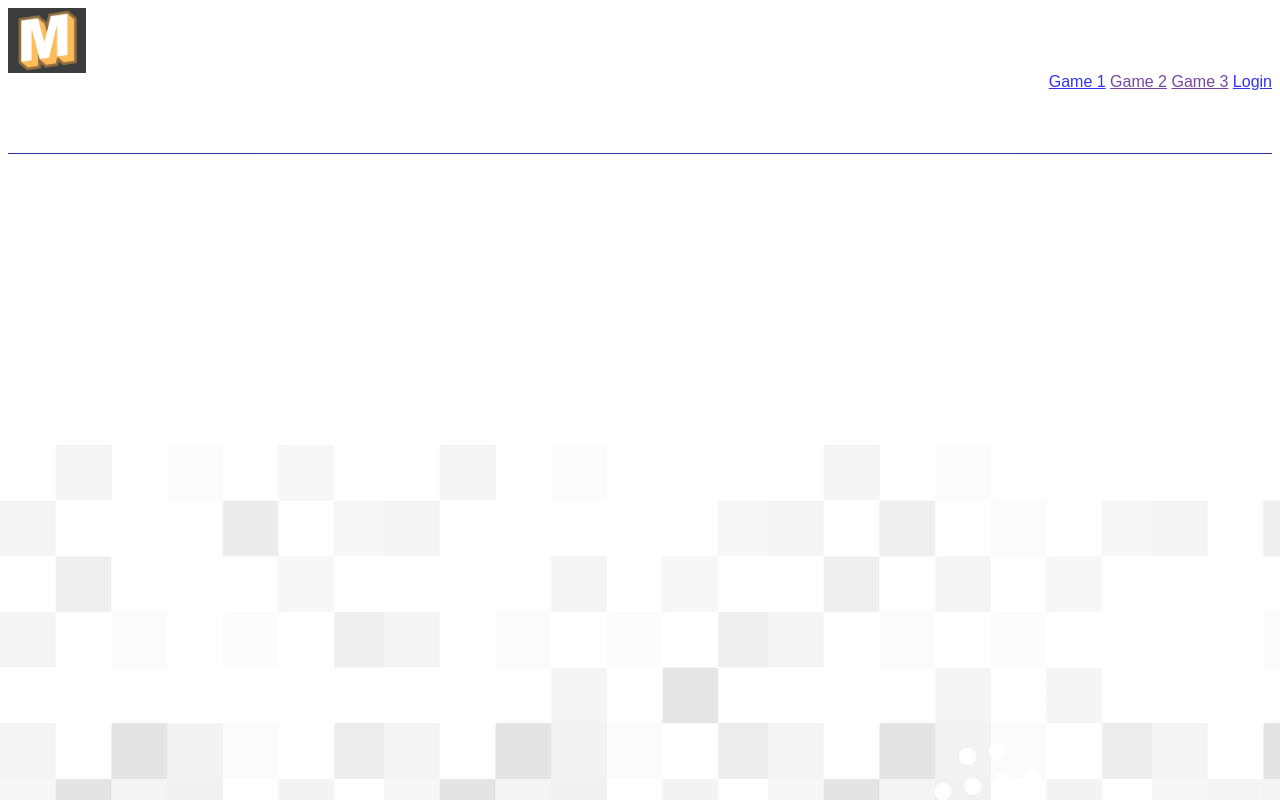
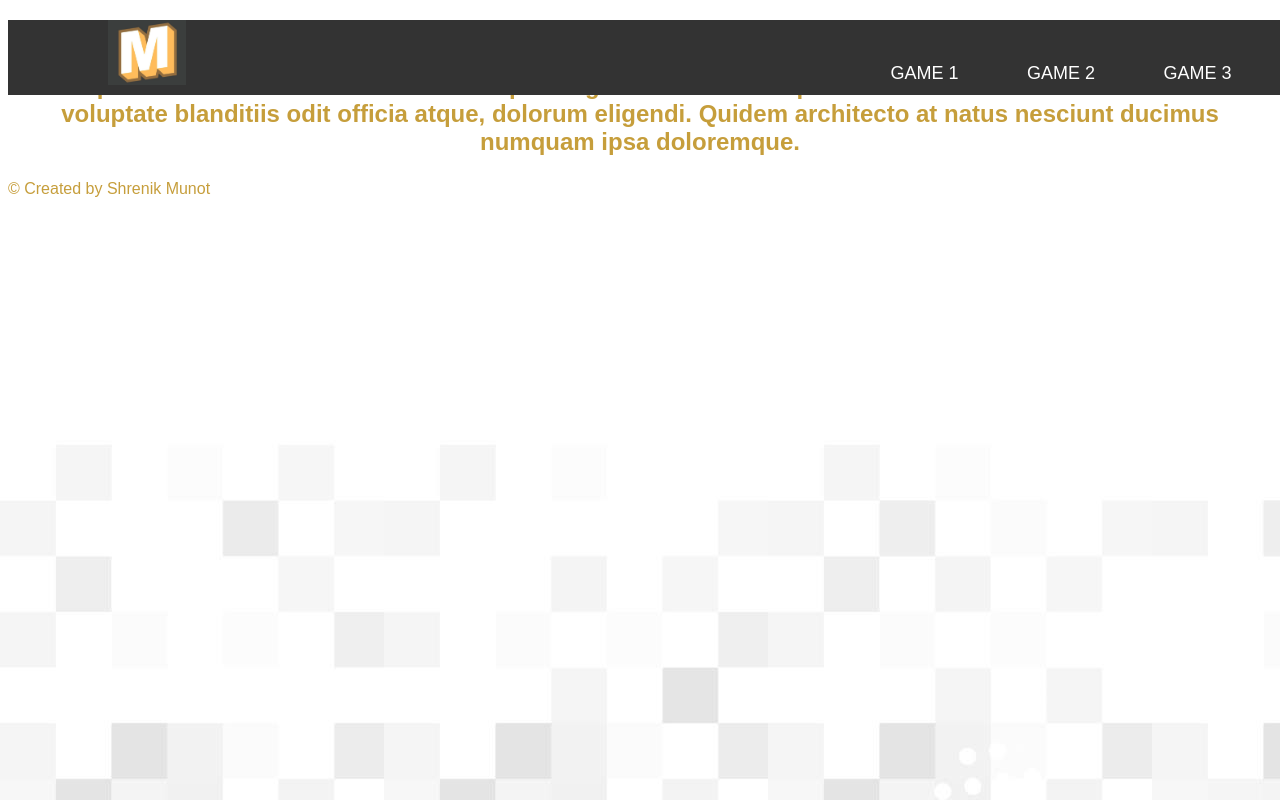
Before and after one commit to InfernoSlasher/Mental-Marvels, a plain HTML site: page index.html in a window 1280 px wide. Drawn offline with Linux system fonts and the light colour scheme.

Commit message:
changes saved

```diff
--- a/index.html
+++ b/index.html
@@ -5,19 +5,23 @@
     <meta http-equiv="X-UA-Compatible" content="IE=edge">
     <meta name="viewport" content="width=device-width, initial-scale=1.0">
     <title>Mental Marvels</title>
-    <link rel="stylesheet" href="Mental Marvels.css">
+    <link rel="stylesheet" href="./style.css">
 </head>
 <body>
-    <div class="navbar">
-    <img src="./Resources/Screenshot 2023-05-15 143254.png" alt="logo_img" class="logo">
-    <nav class="nav">
-    <a href="./sudoku.html">Game 1</a>
-    <a href="">Game 2</a>
-    <a href="">Game 3</a>
-    <a href="./login.html">Login</a>
-    </nav>
-    </div>
-
-
+   <nav>
+    <div class="logo"><img src="./Resources/Screenshot 2023-05-15 143254.png" alt="Logo"></div>
+    <ul>
+        <li><a href="./sudoku.html">Game 1</a></li>
+        <li><a href="./game2.html">Game 2</a></li>
+        <li><a href="">Game 3</a></li>
+        <li><a href="">Login</a></li>
+    </ul>
+   </nav>
+   <div class="aboutus">
+    <h2>About Us
+        <p>Lorem ipsum dolor sit amet consectetur adipisicing elit. Tenetur voluptatem nesciunt nihil deleniti consectetur voluptate blanditiis odit officia atque, dolorum eligendi. Quidem architecto at natus nesciunt ducimus numquam ipsa doloremque.</p>
+    </h2>
+</div>
 </body>
+<footer>&#169; Created by Shrenik Munot</footer>
 </html>
--- a/Mental Marvels.css
+++ b/style.css
@@ -3,6 +3,7 @@ body {
     opacity: 0.8;
     font-family: Arial, Helvetica, sans-serif;
     color: darkgoldenrod;
+
 }
 
 .logo {
@@ -11,17 +12,52 @@ body {
     height: 65px;
 }
 
-.nav {
-   text-align: end;
-   height: 80px;
-   border-bottom: 1px solid darkblue;
-   float: right;
-   width: 100%;
-   color: burlywood;
-   margin: auto;
-
+nav {
+    width: 100%;
+    height: 75px;
+    background-color: black;
+    line-height: 75px;
+    padding: 0px 100px;
+    position: fixed;
+    z-index: 1;
 }
 
+nav .logo img {
+    float: left;
+    width: 100%;
+    max-height: 65px;
+}
+
+nav ul {
+    float: right;
+}
+
+nav ul li {
+    display: inline-block;
+    list-style: none;
+}
+
+nav ul li a {
+    color: white;
+    text-decoration: none;
+    font-size: 18px;
+    text-transform: uppercase;
+    padding: 0px 32px;
+}
+
+nav ul li a:hover {
+    color: #49c1a2;
+}
+
+
+
+#main {
+    margin-top: 200px;
+}
+
+#main h1 {
+    margin-top: 50px;
+}
 .login {
     width: 360px;
     height: 720px;
--- a/sudoku.css
+++ b/sudoku.css
@@ -1,16 +1,55 @@
 body {
     font-family: 'Lucida Sans', 'Lucida Sans Regular', 'Lucida Grande', 'Lucida Sans Unicode', Geneva, Verdana, sans-serif;
     text-align: center;
+    background-image: url("./Resources/Background\ Image.jpg");
 }
 
 hr {
     width: 500px;
 }
 
+nav {
+    width: 100%;
+    height: 75px;
+    background-color: black;
+    line-height: 75px;
+    padding: 0px 100px;
+    position: fixed;
+    z-index: 1;
+}
+
+nav .logo img {
+    float: left;
+    width: 100%;
+    max-height: 65px;
+}
+
+nav ul {
+    float: right;
+}
+
+nav ul li {
+    display: inline-block;
+    list-style: none;
+}
+
+nav ul li a {
+    color: white;
+    text-decoration: none;
+    font-size: 18px;
+    text-transform: uppercase;
+    padding: 0px 32px;
+}
+
+nav ul li a:hover {
+    color: #49c1a2;
+}
+
 
 #board {
     width: 450px;
     height: 450px;
+    background-color: white;
     margin: 0 auto;
     display: flex;
     flex-wrap: wrap;
@@ -32,6 +71,7 @@ hr {
 #digits {
     width: 450px;
     height: 50px;
+    background-color: white;
     margin: 0 auto;
     display: flex;
     flex-wrap: wrap;
```
Also changed, not shown: sudoku.html (+14 -1 lines), game2.html (added).
